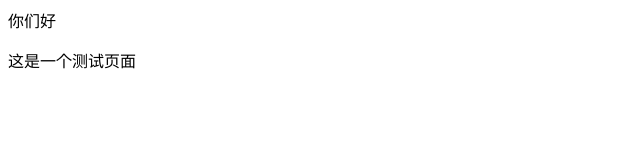
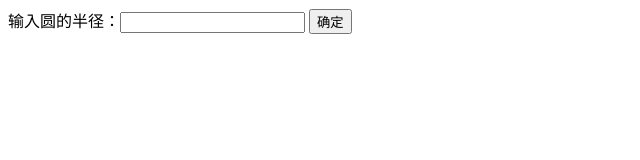
Before and after one commit to qishushi93/qishushi93.github.io, a plain HTML site: page index.html in a window 1280 px wide. Shown: the whole page, without its empty margins (0-640 px from the left). Drawn offline with Linux system fonts and the light colour scheme.

Commit message:
Update index.html

```diff
--- a/index.html
+++ b/index.html
@@ -1,2 +1,18 @@
-<p>你们好</p>
-<p>这是一个测试页面</P>
+<!DOCTYPE html>
+<html lang="en">
+<head>
+    <meta charset="UTF-8">
+    <title>Document</title>
+</head>
+<body>
+    输入圆的半径：<input type="text" id="inp">
+    <input type="button" value="确定" onclick="test()">
+</body>
+</html>
+<script>
+    function test(){
+        var inp = parseFloat(document.getElementById('inp').value);
+        var s = 3.14 * (inp * inp);
+        alert('面积为：' + s)
+    }
+</script>
```
